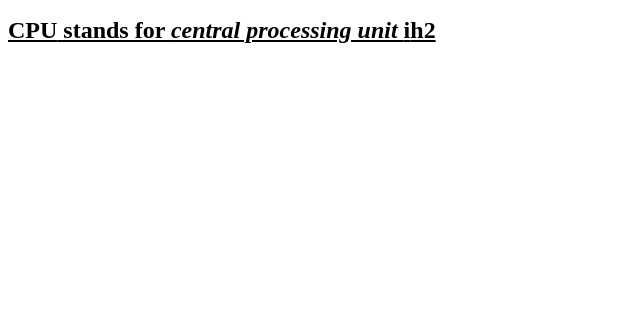
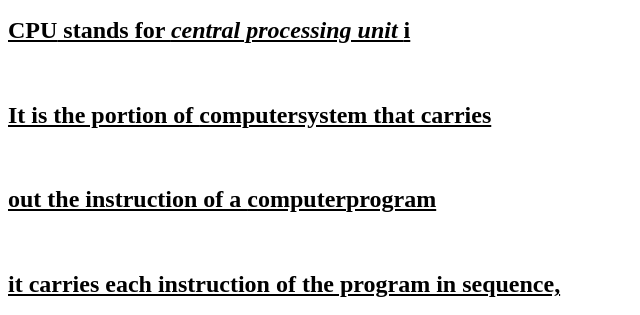
Before and after one commit to iamneo-production/dafcbbbfcfadadfadaeccdfffebaeceaec, a website: page public/index.html in a window 1280 px wide. Shown: the part 50-365 px from the top of the page, without its empty margins (0-640 px from the left). Drawn offline with Linux system fonts and the light colour scheme.

Commit message:
Backup Commit

```diff
--- a/public/index.html
+++ b/public/index.html
@@ -9,5 +9,8 @@
 </head>
 <body>
    <h2>CPU</h2>
-   <h2><u><b>CPU<b> stands for <i>central processing unit </i>i</b>h2
+   <h2><u><b>CPU<b> stands for <i>central processing unit </i>i</h2><br>
+    <h2>It is the portion of <u>computer</u>system that carries</h2><br>
+    <h2>out the instruction of a <u>computer</u>program</h2><br>
+    <h2>it carries each instruction of the program in sequence,<h2><br></h2>
 </html>
```
